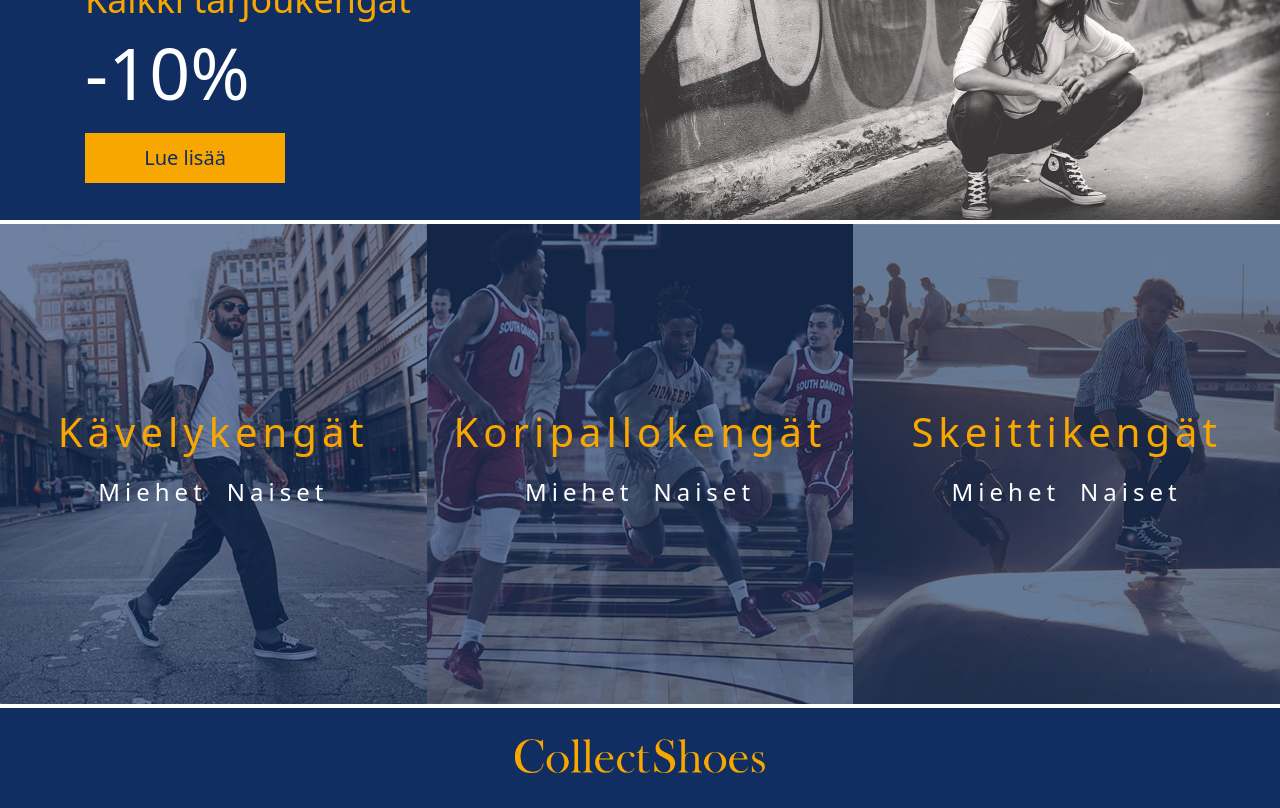
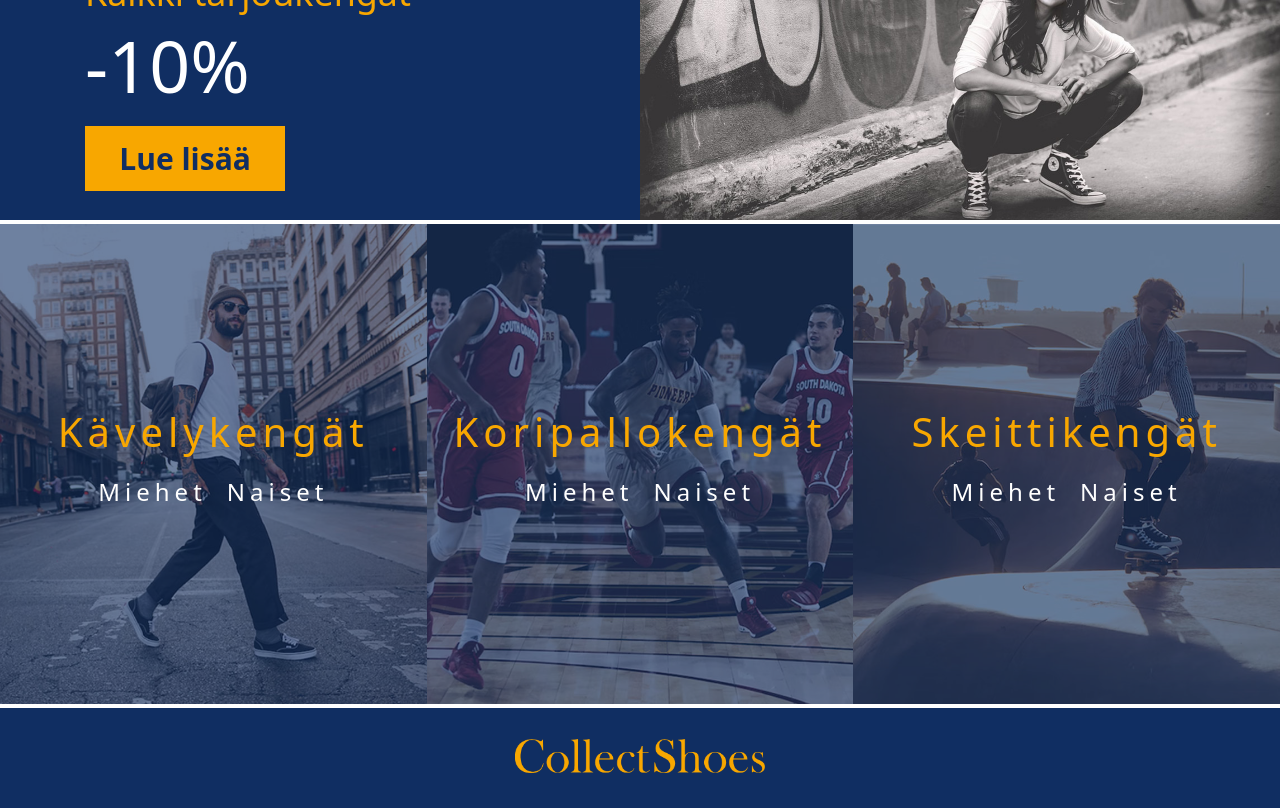
Before and after one commit to Miikakyl/Verkkopalvelu-projekti, a React (Create React App) app: page / in a window 1280 px wide. Shown: the part 800-1608 px from the top of the page. Built offline with nearby package versions, Linux system fonts and the light colour scheme.

Commit message:
Tarjousmainoksen napin teksti boldattu ja muutettu

```diff
--- a/src/styles/advertisementBanner.css
+++ b/src/styles/advertisementBanner.css
@@ -22,9 +22,11 @@
 #adTexts button {
     padding: 10px;
     width: 200px;
-    font-size: 20px;
+    font-size: 30px;
     margin-top: 10px;
     background-color: #f8A700;
     color: #102E62;
     border: none;
+    font-weight: bold;
+
 }
```
